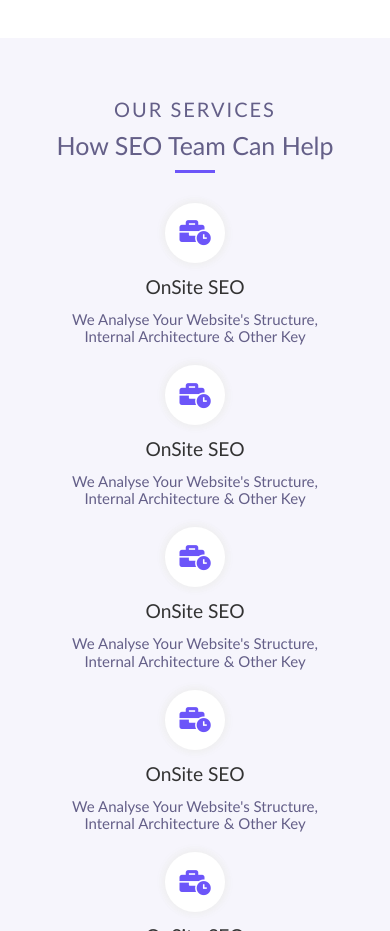
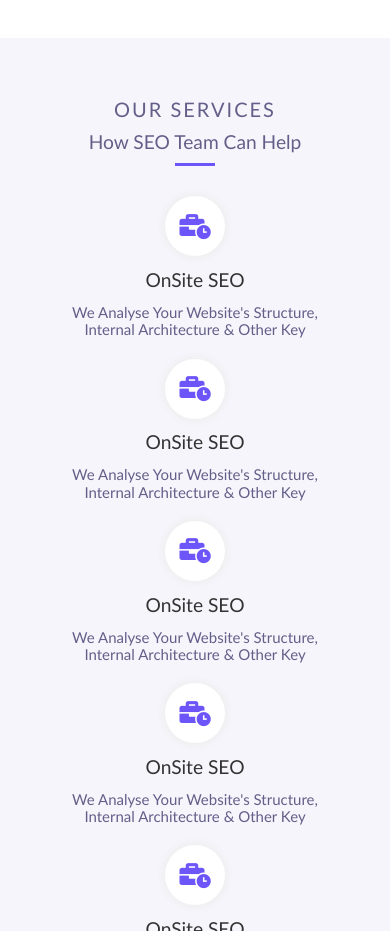
Before and after one commit to YousofSayed/tamplate-seogram-official, a plain HTML site: page index.html in a window 390 px wide. Shown: the part 2940-3871 px from the top of the page. Drawn offline with Linux system fonts and the light colour scheme.

Commit message:
Update main.css

```diff
--- a/css/main.css
+++ b/css/main.css
@@ -530,6 +530,11 @@ i {
   font-size: 40px;
   font-weight: 0;
   margin-top: 10px;
+}
+@media (max-width:767px){
+  .serv .first-c .countainer p {
+  font-size: 1.2em !important;
+}
 }
 .serv .first-c .countainer .line {
   margin-top: 10px;
```
